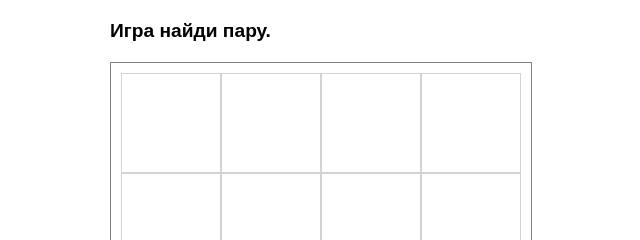
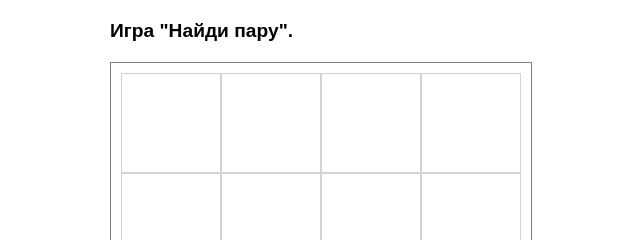
Before and after one commit to VictorZubr/find-a-pair, a website built with webpack: page public/index.html in a window 1280 px wide. Shown: the top 240 px of the page, 210-850 px from the left. Built offline with nearby package versions, Linux system fonts and the light colour scheme.

Commit message:
Исправил баг.

```diff
--- a/public/index.html
+++ b/public/index.html
@@ -10,7 +10,7 @@
 <body>
 
 <main>
-    <h1>Игра найди пару.</h1>
+    <h1>Игра "Найди пару".</h1>
     <section class="game" >
         <div class="game-field">
             <div class="cell"></div>
```
